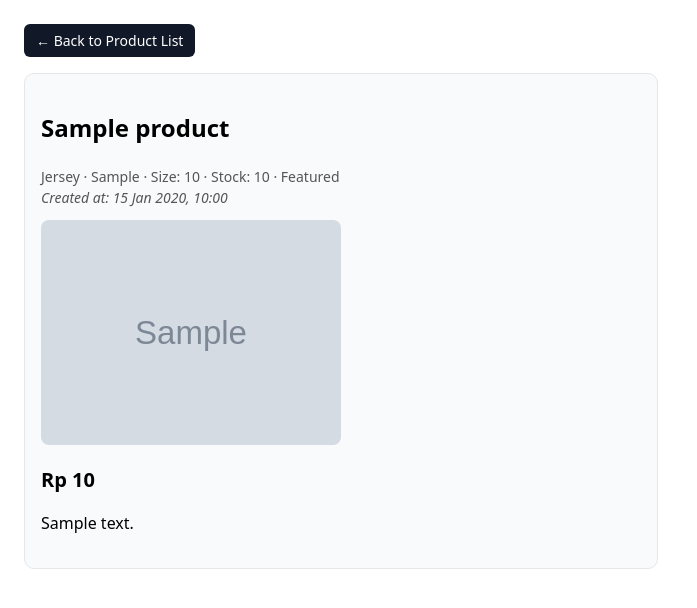
After one commit to kurrorro/kick-corner, a Django app: page /product/00000000-0000-0000-0000-000000000001/ in a window 1280 px wide. The commit adds this page. Shown: the top 608 px of the page, without its empty margins (0-697 px from the left). Run offline with Django 5.2, Linux system fonts and the light colour scheme; tables that the repository leaves empty hold one stand-in row (values such as "Sample post"); grey boxes marked "Sample" are stand-in pictures.

Commit message:
Tugas Individu 3 - detail and add product pages & XML/JSON database

```diff
--- a/main/models.py
+++ b/main/models.py
@@ -22,6 +22,16 @@ class Product(models.Model):
     stock = models.IntegerField(default=0)
     brand = models.CharField(max_length=60, blank=True)
     size = models.IntegerField()
+    product_views = models.PositiveIntegerField(default=0)
+    created_at = models.DateTimeField(auto_now_add=True)
 
     def __str__(self):
         return self.name
+
+    @property
+    def is_product_hot(self):
+        return self.product_views > 20
+
+    def increment_views(self):
+        self.product_views += 1
+        self.save()
--- /dev/null
+++ b/main/templates/product_detail.html
@@ -0,0 +1,68 @@
+{% extends 'base.html' %}
+{% block title %}{{ product.name }}{% endblock title %}
+{% block content %}
+
+<style>
+ .back-btn {
+    display: inline-block;
+    background: #111827;
+    color: #fff;
+    border: none;
+    border-radius: 6px;
+    padding: 6px 12px;
+    text-decoration: none;
+    font-size: 14px;
+    margin-bottom: 16px;
+  }
+  .back-btn:hover {
+    background: #1f2937;
+  }
+  .product-detail {
+    max-width: 600px;
+    background: #f9fafb;
+    border: 1px solid #e5e7eb;
+    border-radius: 10px;
+    padding: 16px;
+  }
+  .product-detail img {
+    width: 100%;
+    max-width: 300px;
+    border-radius: 8px;
+    display: block;
+    margin: 12px 0;
+  }
+  .meta {
+    font-size: 14px;
+    color: #555;
+    margin-bottom: 8px;
+  }
+  .price {
+    font-size: 20px;
+    font-weight: 700;
+    margin-bottom: 12px;
+  }
+  .description {
+    line-height: 1.6;
+  }
+</style>
+
+<a href="{% url 'main:show_main' %}" class="back-btn">← Back to Product List</a>
+
+<article class="product-detail">
+  <h1>{{ product.name }}</h1>
+
+  <p class="meta">
+    {{ product.get_category_display }} · {{ product.brand }} · Size: {{ product.size }} · Stock: {{ product.stock }}
+    {% if product.is_featured %} · Featured{% endif %}
+    <br><i>Created at: {{ product.created_at|date:"d M Y, H:i" }}</i>
+  </p>
+
+  {% if product.thumbnail %}
+    <img src="{{ product.thumbnail }}" alt="{{ product.name }} thumbnail">
+  {% endif %}
+
+  <p class="price">Rp {{ product.price }}</p>
+
+  <p class="description">{{ product.description }}</p>
+</article>
+{% endblock content %}
--- a/main/urls.py
+++ b/main/urls.py
@@ -1,8 +1,17 @@
 from django.urls import path
-from main.views import show_main
+from main.views import (
+    show_main, add_product, show_product,
+    show_xml, show_json, show_xml_by_id, show_json_by_id
+)
 
 app_name = 'main'
 
 urlpatterns = [
     path('', show_main, name='show_main'),
+    path('add-product/', add_product, name='add_product'),
+    path('product/<str:id>/', show_product, name='show_product'),
+    path('xml/', show_xml, name='show_xml'),
+    path('json/', show_json, name='show_json'),
+    path('xml/<str:product_id>/', show_xml_by_id, name='show_xml_by_id'),
+    path('json/<str:product_id>/', show_json_by_id, name='show_json_by_id'),
 ]
--- a/main/views.py
+++ b/main/views.py
@@ -1,5 +1,9 @@
+from django.http import HttpResponse
+from django.core import serializers
+from django.shortcuts import render, redirect, get_object_or_404
 from django.shortcuts import render
 from main.models import Product
+from main.forms import ProductForm
 
 def show_main(request):
     products = Product.objects.all()  # ambil semua produk
@@ -12,3 +16,48 @@ def show_main(request):
     }
 
     return render(request, "main.html", context)
+
+def add_product(request): # menghasilkan form yang dapat menambahkan data Product secara otomatis ketika data di-submit dari form
+    form = ProductForm(request.POST or None)
+
+    if form.is_valid() and request.method == "POST":
+        form.save()
+        return redirect('main:show_main')
+
+    context = {'form': form}
+    return render(request, "add_product.html", context)
+
+def show_product(request, id):
+    product = get_object_or_404(Product, pk=id) # untuk mengambil objek News berdasarkan primary key (id). Jika objek tidak ditemukan, akan mengembalikan halaman 404
+    product.increment_views() # menambah jumlah views
+
+    context = {
+        'product': product
+    }
+    return render(request, "product_detail.html", context)
+
+def show_xml(request):
+    product_list = Product.objects.all()
+    xml_data = serializers.serialize("xml", product_list) # translate objek model menjadi format lain seperti dalam fungsi ini adalah XML
+    return HttpResponse(xml_data, content_type="application/xml")
+
+def show_json(request):
+    product_list = Product.objects.all()
+    json_data = serializers.serialize("json", product_list)
+    return HttpResponse(json_data, content_type="application/json") # return function berupa HttpResponse yang berisi parameter data hasil query yang sudah diserialisasi menjadi JSON dan parameter
+
+def show_xml_by_id(request, product_id):
+    try:
+        product_item = Product.objects.filter(pk=product_id) # ambil sesuai id
+        xml_data = serializers.serialize("xml", product_item) # serialisasi jd xml
+        return HttpResponse(xml_data, content_type="application/xml") # return HttpResponse yg berisi parameter data hasil query yg sdh diserialisasi
+    except Product.DoesNotExist:
+       return HttpResponse(status=404)
+
+def show_json_by_id(request, product_id):
+    try:
+        news_item = Product.objects.get(pk=product_id) # get terbatas 1 objek
+        json_data = serializers.serialize("json", [news_item])
+        return HttpResponse(json_data, content_type="application/json")
+    except Product.DoesNotExist:
+       return HttpResponse(status=404)
--- /dev/null
+++ b/templates/base.html
@@ -0,0 +1,25 @@
+{% load static %}
+<!doctype html>
+<html lang="en">
+<head>
+    <meta charset="UTF-8">
+    <title>{% block title %}Title{% endblock title %}</title>
+    <meta name="viewport" content="width=device-width, initial-scale=1.0">
+
+    <!-- style dengan CSS -->
+    <style>
+        body { font-family: system-ui, Arial, sans-serif; margin: 24px; line-height: 1.5; }
+        ul { list-style: none; padding: 0; }
+        li { border: 1px solid #e5e7eb; border-radius: 10px; padding: 12px; margin-bottom: 12px; }
+        img { width: 100%; max-width: 320px; height: auto; border-radius: 8px; display: block; }
+        .meta { font-size: 12px; color: #555; }
+        .price { font-weight: 700; }
+    </style>
+
+    {% block extra_css %}{% endblock extra_css %}
+    {% block meta %}{% endblock meta %}
+</head>
+<body>
+    {% block content %}{% endblock content %}
+</body>
+</html>
```
Also changed, not shown: kick_corner/settings.py (+4 -6 lines), main/forms.py (added, +8 -0 lines), main/templates/add_product.html (added, +55 -0 lines), main/templates/main.html (+26 -20 lines), main/migrations/0002_product_product_views.py (added), main/migrations/0003_product_created_at.py (added).
